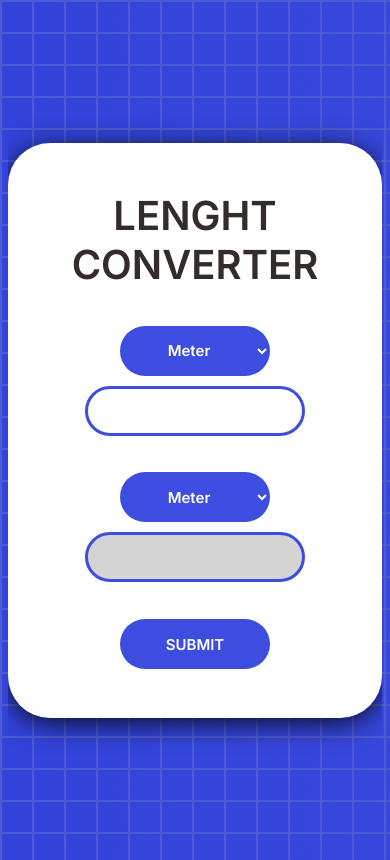
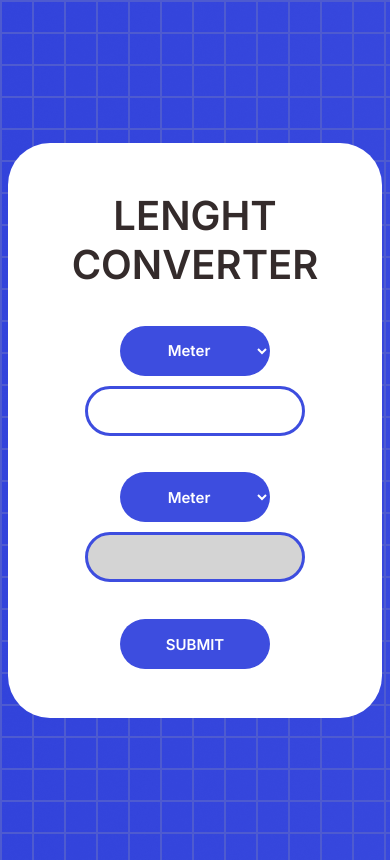
Before and after one commit to Maciej-Kaczmarczyk/Lenght-Converter, a plain HTML site: page index.html in a window 390 px wide. Drawn offline with Linux system fonts and the light colour scheme.

Commit message:
Add files via upload

```diff
--- a/style.css
+++ b/style.css
@@ -118,7 +118,6 @@
         width: 520px;
         height: 575px;
         border-radius: 42px;
-        box-shadow: 0px 5px 30px -3px;
         padding: 30px;
     }
     .input{
```
